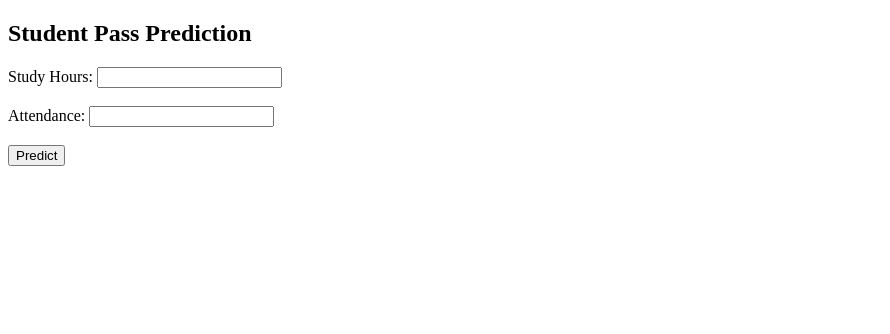
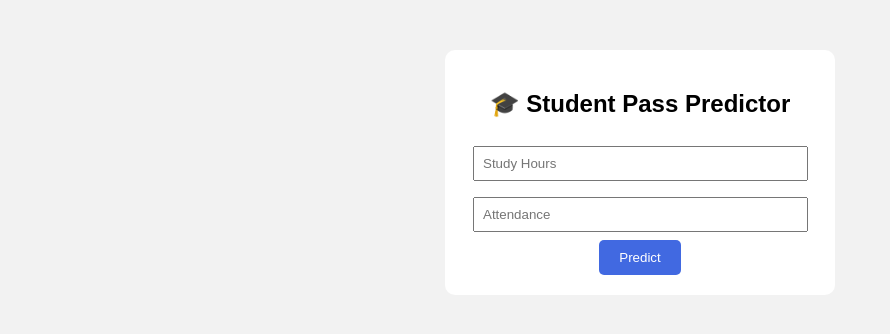
Before and after one commit to Anjali-Ramani/student-marks-prediction, a Flask app: page / in a window 1280 px wide. Shown: the top 334 px of the page, without its empty margins (0-890 px from the left). Run offline with Flask 3, Linux system fonts and the light colour scheme; parts of the project's set-up code (start-up, migrations or seed data) failed here and were passed over.

Commit message:
Day 40: Styled Flask app using CSS

```diff
--- /dev/null
+++ b/static/style.css
@@ -0,0 +1,36 @@
+body {
+    font-family: Arial, sans-serif;
+    background-color: #f2f2f2;
+    text-align: center;
+    margin-top: 50px;
+}
+
+.container {
+    background: white;
+    width: 350px;
+    margin: auto;
+    padding: 20px;
+    border-radius: 10px;
+}
+
+input {
+    width: 90%;
+    padding: 8px;
+    margin: 8px;
+}
+
+button {
+    background-color: royalblue;
+    color: white;
+    padding: 10px 20px;
+    border: none;
+    border-radius: 5px;
+}
+
+button:hover {
+    background-color: darkblue;
+}
+
+h3 {
+    color: green;
+}
--- a/templates/index.html
+++ b/templates/index.html
@@ -2,26 +2,39 @@
 <html>
 <head>
     <title>Student Pass Predictor</title>
+    <link rel="stylesheet"
+href="{{ url_for('static', filename='style.css') }}">
 </head>
 <body>
 
-<h2>Student Pass Prediction</h2>
+
+
+<div class="container">
+
+<h2>🎓 Student Pass Predictor</h2>
 
 <form action="/predict" method="POST">
 
-    Study Hours:
-    <input type="number" name="hours" required><br><br>
+<input type="number"
+name="hours"
+placeholder="Study Hours"
+required>
 
-    Attendance:
-    <input type="number" name="attendance" required><br><br>
+<input type="number"
+name="attendance"
+placeholder="Attendance"
+required>
 
-    <input type="submit" value="Predict">
+<button type="submit">Predict</button>
 
 </form>
 
 {% if prediction %}
-    <h3>{{ prediction }}</h3>
+<h3>{{ prediction }}</h3>
 {% endif %}
+
+</div>
+
 
 </body>
 </html>
```
Also changed, not shown: notes.md (+8 -0 lines).
